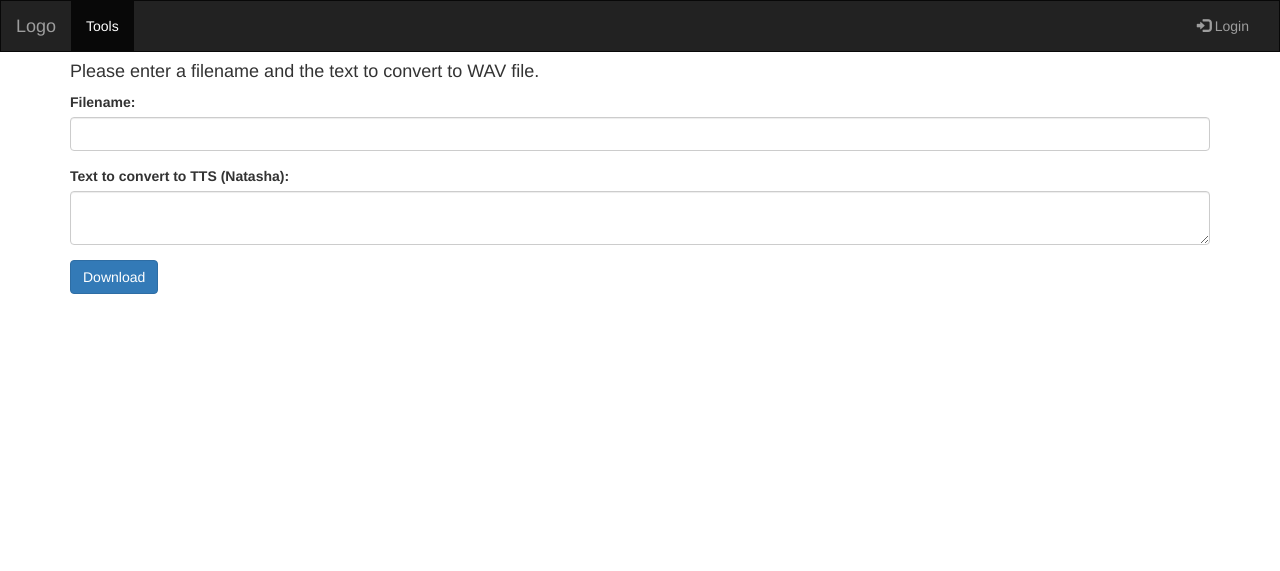
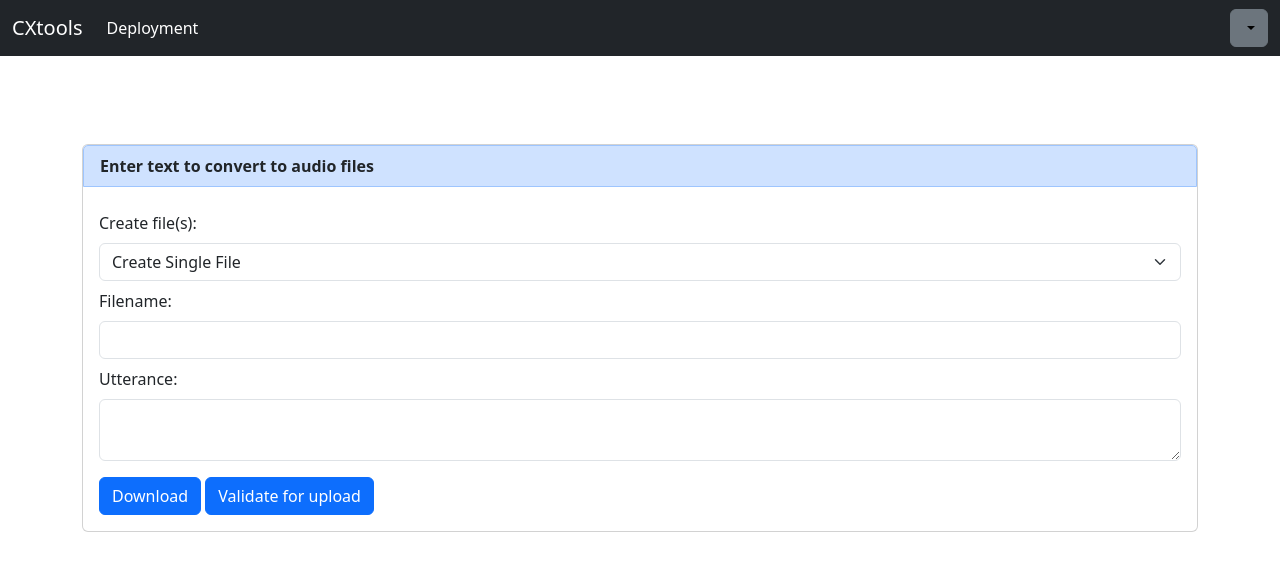
Before and after one commit to caiwallisjones-optus/cxtools, a Flask app: page /tools in a window 1280 px wide. Shown: the top 571 px of the page. Run offline with Flask 3, Linux system fonts and the light colour scheme; the visitor is signed in with stand-in values (Sample User, id 1); parts of the project's set-up code (start-up, migrations or seed data) failed here and were passed over; some libraries are stand-ins or nearby versions.

Commit message:
New tools in bootstrap 5

```diff
--- a/app.py
+++ b/app.py
@@ -304,7 +304,7 @@ def projects():
         id = request.form['id'] # get the value of the clicked button
         item = local.db.GetProject(id)
         cx_conn = local.cxone.CxOne(item[10],item[11])
-        if (cx_conn.get_token()):
+        if (cx_conn.get_token() is not None):
             #We got a token so now let get the bu
             bu = cx_conn.GetBusinessUnit()
             buid = bu['businessUnitId']
@@ -733,7 +733,7 @@ def audio():
             voice_font = "en-AU-NatashaNeural"
 
             tts = local.tts.Speech(sub_key)
-            if (tts.get_token()==False):
+            if (tts.get_token() is None):
                 return render_template('audiofile-list.html',audiofiles = filelist, errMsg = "Error connecting to Azure for TTS key - please try again later")
 
             audio_response = tts.save_audio(file[3], voice_font)
@@ -808,7 +808,7 @@ def poc():
     if action =="import":
         item = local.db.GetProject(flask_login.current_user.activeProjectId)
         cx_conn = local.cxone.CxOne(item[10],item[11])
-        if (cx_conn.get_token()):
+        if (cx_conn.get_token() is not None):
             #We got a token so now let get the bu
             poc = cx_conn.GetPocInfo()
             print(poc)
@@ -879,7 +879,7 @@ def hoo():
     if action =="import":
         item = local.db.GetProject(flask_login.current_user.activeProjectId)
         cx_conn = local.cxone.CxOne(item[10],item[11])
-        if (cx_conn.get_token()):
+        if (cx_conn.get_token() is not None):
             #We got a token so now let get the bu
             hoo = cx_conn.GetHooInfo()
             for item in hoo:
@@ -956,7 +956,7 @@ def skill():
     if action == "import":
         item = local.db.GetProject(flask_login.current_user.activeProjectId)
         cx_conn = local.cxone.CxOne(item[10],item[11])
-        if (cx_conn.get_token()):
+        if (cx_conn.get_token() is not None):
             #We got a token so now let get the bu
             skill = cx_conn.GetSkillInfo()
             for item in skill:
@@ -1007,35 +1007,56 @@ def skill():
 def tools():
     print('Request for tools page received')
     if request.method == 'GET':
-       return render_template('tools.html')
+       return render_template('tools-wav.html')
 
-    Filename = request.form.get('filename')
-    TtsData = request.form.get('ttsdata')
 
-    print('Filename=%s' % Filename)
-    print('TtsData=%s' % TtsData)
+    #POST
+    #Check if we are setting connection info:
+    action = request.form.get('action')
+    action_type = request.form.get('action_type')
+    user_name = request.form.get('action_username')
+    user_password = request.form.get('action_password')
 
-    if Filename:
-       print('Request for text to speech with a filename=%s' % Filename)
-       text_input = TtsData
-       sub_key = local.db.GetSetting('tts_key')
-       voice_font = "en-AU-NatashaNeural"
+    if action == "login_connect":
+        client = local.cxone.CxOne(user_name,user_password)
 
-       tts = local.tts.Speech(sub_key)
-       tts.get_token()
-       audio_response = tts.save_audio(text_input, voice_font)
+        if (user_name == '' or user_password == '') or (client.get_token() is None):
+            flash("Invalid credentials to connect to BU - you can still download speech files, without connecting","Information")
+            return render_template('tools-wav.html')
+        #We have a token so return to client and let them know
+        return render_template('tools-wav.html', action_type = action_type, token = client.get_token(), connection_name = client.bu['businessUnitName'])
 
-       print('Length=%s' % len(audio_response))
-       #https://stackoverflow.com/questions/69076959/send-a-file-to-the-user-then-delete-file-from-server/69080438#69080438
-       #A better way??
+    if action == "files_download":
+        token = request.form.get('token')
+        connection_name = request.form.get("connection_name")
+        create_type =  request.form.get('file_type')
+        tts_filename =  request.form.get('file_name')
+        tts_utterance = request.form.get('word_input')
+        if (tts_filename == '' or tts_utterance == ''):
+            flash("Please enter a filename and the text to convert to WAV format","Information")
+            return render_template('tools-wav.html', token = token, connection_name = connection_name)
 
-       with BytesIO(audio_response) as output:
-          output.seek(0)
-          headers = {"Content-disposition": "attachment; filename=%s" % Filename }
-          return Response(output.read(), mimetype='audio/wav', headers=headers)
-    else:
-       print('Invalid filename -- requesting again')
-       return render_template('tools.html', errMsg = 'Invalid filename - please use a valid filename')
+        if not(tts_filename.lower().endswith('.wav')):
+            tts_filename = tts_filename +".wav"
+        voice_font = "en-AU-NatashaNeural"
+        tts_subscription_key = local.db.GetSetting('tts_key')
+        tts = local.tts.Speech(tts_subscription_key)
+        tts.get_token()
+        audio_response = tts.save_audio(tts_utterance, voice_font)
+
+        print(f'Length={len(audio_response)}')
+        #And provide download to user
+        with BytesIO(audio_response) as output:
+            output.seek(0)
+            headers = {"Content-disposition": "attachment; filename=%s" % tts_filename }
+            return Response(output.read(), mimetype='audio/wav', headers=headers)
+
+    if action == "login_clear":
+        return render_template('tools-wav.html')
+
+    flash("Unknown Action","Error")
+    return render_template('tools-wav.html')
+
 @app.route('/phone', methods=['GET','POST'])
 def phone():
    return render_template('chat.html')
@@ -1058,11 +1079,12 @@ def instance():
 
 @app.route('/deployment', methods=['GET','POST'])
 def deployment():
-    pass
+    data_model = local.datamodel.DataModel(flask_login.current_user.id,flask_login.current_user.activeProjectId)
+
     if request.method == 'POST':
         action = request.form['action'] # get the value of the clicked button
         client = None
-        project = local.db.GetProject(flask_login.current_user.activeProjectId)
+        project = local.db.GetProject(data_model.project_id)
 
         match action:
             case "bu_check":
@@ -1070,7 +1092,7 @@ def deployment():
                     client = local.cxone.CxOne(project[10],project[11])
                 except:
                     return render_template('deployment.html', errMsg = "Invalid Key/Secret - add details to project")
-                if (client is not None and client.get_token()):
+                if (client is not None and client.get_token() is not None):
                     businessUnit = client.GetBusinessUnit()
                     result = f"You are connecting to Business Unit: {businessUnit['businessUnitName']}"
                     return render_template('deployment.html', errMsg = result)
@@ -1083,11 +1105,15 @@ def deployment():
                 data_list = ReadDataList(wrapper)
 
                 client = local.cxone.CxOne(project[10],project[11])
-                if (client is not None and client.get_token()):
+                if (client is not None and client.get_token() is not None):
                     client.CreateAddressBook(address_name,{ "addressBookEntries" : data_list})
                     return render_template('deployment.html', errMsg = 'Address book uploaded')
                 else:
                     return render_template('deployment.html', errMsg = 'Error Uploading Address book')
+            case "queue":
+                switch_statement = data_model.ExportQueueSwitch()
+            case "dnis":
+                switch_statement = data_model.ExportDnisSwith()
             case _:
                 return render_template('deployment.html', errMsg = 'Unknown action')
 
--- a/templates/base.html
+++ b/templates/base.html
@@ -50,7 +50,8 @@
         <ul class="nav navbar-nav navbar-right">
           <li><a href="/tools">Tools</a></li>
           <li class="dropdown">
-            <a class="dropdown-toggle" data-toggle="dropdown" href="#">{{current_user.activeProjectId}}
+            {% set curr_id = current_user.activeProjectId|int %}
+            <a class="dropdown-toggle" data-toggle="dropdown" href="#">{{current_user.projects[curr_id]}}
             <span class="caret"></span></a>
             <ul class="dropdown-menu">
               <h6 class="dropdown-header">{{current_user.email}}</h6>
--- a/templates/macro.jinja
+++ b/templates/macro.jinja
@@ -13,3 +13,49 @@
 </div>
 <br>
 {% endmacro %}
+
+{% macro def_RenderInput(input_type,action_name,default_value) %}
+
+{% if input_type == "HOO_LOOKUP" %}
+  <input type="text" class="form-control" name="{{action_name}}" list="{{input_type}}" value = "{{default_value}}" />
+  <datalist id="{{input_type}}">
+  {% for data_item in data_model.GetHooList()%}
+    <option>{{data_item['name']}}</option>
+  {% endfor %}
+  </datalist>
+{% elif input_type == "WAV_LOOKUP" %}
+  <input type="text" class="form-control" name="{{action_name}}" list="{{input_type}}" value = "{{default_value}}" />
+  <datalist id="{{input_type}}">
+  {% for data_item in data_model.GetUserWavList()%}
+    <option>{{data_item['name']}}</option>
+  {% endfor %}
+  </datalist>
+{% elif input_type == "SKILL_LOOKUP" %}
+  <input type="text" class="form-control" name="{{action_name}}" list="{{input_type}}" value = "{{default_value}}" />
+  <datalist id="{{input_type}}">
+    {% for data_item in data_model.GetSkillList()%}
+    <option>{{data_item['name']}}</option>
+    {% endfor %}
+  </datalist>
+{% elif input_type == "ACTION_LOOKUP" %}
+  <select class="form-control" id="{{action_name}}" name="{{action_name}}" >
+    {% for data_item in data_model.GetMenuActions()%}
+    {% set data_line = data_item.split('|')%}
+    <option value={{data_line[0]}}>{{data_line[1]}}</option>
+    {% endfor %}
+  </select>
+{% elif input_type == "DROPDOWN" %}
+  <select class="form-select"  id="{{action_name}}" name="{{action_name}}" >
+    {% for data_line in default_value.split('|')%}
+      {% set data = data_line.split(',' )%}
+      <option value={{data[0]}}>{{data[1]}}</option>
+    {% endfor %}
+  </select>
+{% elif input_type == "PASSWORD" %}
+  <input type="password" class="form-control" id="{{action_name}}" name="{{action_name}}">
+{% elif input_type =="TEXTAREA" %}
+    <textarea class="form-control" id="{{action_name}}" name="{{action_name}}">{{default_value}}</textarea>
+{% else %}
+  <input type="text" class="form-control" id="{{action_name}}" name="{{action_name}}" value="{{default_value}}">
+{% endif %}
+{% endmacro %}
--- /dev/null
+++ b/templates/tools-base.html
@@ -0,0 +1,117 @@
+{% import 'macro.jinja' as common %}
+
+{# https://getbootstrap.com/docs/5.3/getting-started/introduction/ #}
+<!doctype html>
+<html lang="en">
+  <head>
+    <meta charset="utf-8">
+    <meta name="viewport" content="width=device-width, initial-scale=1">
+    <title>CX Tools - CX one helper functions</title>
+    <link href="https://cdn.jsdelivr.net/npm/bootstrap@5.3.3/dist/css/bootstrap.min.css" rel="stylesheet" integrity="sha384-QWTKZyjpPEjISv5WaRU9OFeRpok6YctnYmDr5pNlyT2bRjXh0JMhjY6hW+ALEwIH" crossorigin="anonymous">
+
+    <link rel="stylesheet" href="https://cdn.jsdelivr.net/npm/bootstrap-icons@1.11.3/font/bootstrap-icons.min.css">
+    {% block head %}
+    {% endblock %}
+  </head>
+  <body>
+    <script src="https://cdn.jsdelivr.net/npm/bootstrap@5.3.3/dist/js/bootstrap.min.js" integrity="sha384-0pUGZvbkm6XF6gxjEnlmuGrJXVbNuzT9qBBavbLwCsOGabYfZo0T0to5eqruptLy" crossorigin="anonymous"></script>
+    <script src="https://cdn.jsdelivr.net/npm/bootstrap@5.3.3/dist/js/bootstrap.bundle.min.js" integrity="sha384-YvpcrYf0tY3lHB60NNkmXc5s9fDVZLESaAA55NDzOxhy9GkcIdslK1eN7N6jIeHz" crossorigin="anonymous"></script>
+    <script src="https://cdn.jsdelivr.net/npm/@popperjs/core@2.11.8/dist/umd/popper.min.js" integrity="sha384-I7E8VVD/ismYTF4hNIPjVp/Zjvgyol6VFvRkX/vR+Vc4jQkC+hVqc2pM8ODewa9r" crossorigin="anonymous"></script>
+
+    {# Nav BAR - TOP#}
+    <nav class="navbar navbar-expand-md navbar-dark fixed-top bg-dark">
+      <div class="container-fluid">
+        <a class="navbar-brand" href="#">CXtools</a>
+        <button class="navbar-toggler" type="button" data-bs-toggle="collapse" data-bs-target="#navbarCollapse" aria-controls="navbarCollapse" aria-expanded="false" aria-label="Toggle navigation">
+          <span class="navbar-toggler-icon"></span>
+        </button>
+        <div class="collapse navbar-collapse" id="navbarCollapse">
+          <ul class="navbar-nav me-auto mb-2 mb-md-0">
+            <li class="nav-item">
+              <a class="nav-link active" aria-current="page" href="/">Deployment</a>
+            </li>
+          </ul>
+        </div>
+        {% if (current_user.is_anonymous) %}
+        <a href="/login" class="btn btn-outline-light me-2" role="button"><i class="bi bi-box-arrow-in-right"></i> Login</a>
+        {% else %}
+        <div class="flex-shrink-0 dropdown">
+          <a href="#" class="d-block btn btn-secondary link-body-emphasis text-decoration-none dropdown-toggle" data-bs-toggle="dropdown" aria-expanded="false">
+            {% set curr_id = current_user.activeProjectId|int %}
+            {{current_user.projects[curr_id]}}
+          </a>
+          <ul class="dropdown-menu text-small shadow" style="position: absolute; inset: 0px auto auto -80px; margin: 0px; transform: translate3d(0px, 34.4px, 0px);" data-popper-placement="bottom-start">
+            <h6 class="dropdown-header">{{current_user.email}}</h6>
+            {% for item in current_user.projects %}
+            <li><a class="dropdown-item" href="/instance?instance={{item}}">{{current_user.projects[item]}}</a></li>
+            {% endfor %}
+            <li><hr class="dropdown-divider"></li>
+            <li><a class="dropdown-item" href="/logout">Sign out</a></li>
+          </ul>
+
+        </div>
+        <i class="bi bi-queue-circle-fill"></i>
+        {% endif %}
+      </div>
+
+    </nav>
+    <br><br><br><br>
+
+    {# Common code to flash messages as needed #}
+    <div class="container">
+      {% with messages = get_flashed_messages(with_categories=true) %}
+      {% if messages %}
+        <ul class=flashes>
+        {% for category, message in messages %}
+        <div class="alert alert-success">
+          <strong>{{ category }}!</strong> {{ message }}
+        </div>
+        {% endfor %}
+        </ul>
+      {% endif %}
+      {% endwith %}
+    </div>
+
+    {# And the actual data we want  to display #}
+    <main class="container">
+
+    {% block connection_card %}
+      <form method="post" action="{{url_for('tools')}}">
+      {% if (current_user.is_anonymous) %}
+      <input type="hidden" name="action_type" value="{{ action_type }}">
+      <input type="hidden" name="token" value="{{ token }}">
+      <input type="hidden" name="connection_name" value="{{ connection_name }}">
+      {# do we have a connection_name display a different card #}
+      {%if token is defined %}
+      <div class="card" >
+        <b><p class="card-header bg-primary-subtle border border-primary-subtle" data-toggle="collapse" data-target="#connection">Connected to: {{connection_name}}</p></b>
+        <div class="card-body" >
+          <button type="submit" class="form-control btn btn-primary btn-med  pull-right" name="action" value="login_clear">Clear</button>
+        </div>
+      </div>
+      {%else%}
+      <div class="card" >
+        <b><p class="card-header bg-primary-subtle border border-primary-subtle" data-toggle="collapse" data-target="#connection">You can add CXone credentials to enable direct access to a business unit</p></b>
+        <div class="card-body" >
+            <label class ="text my-2">Connection Type:</label><br>
+            {{common.def_RenderInput("DROPDOWN","action_type","key,API Key and Secret|password,Username and Password")}}
+            <label class ="text my-2" >Username/Key:</label><br>
+            {{common.def_RenderInput("TEXT","action_username","")}}
+            <label class ="text my-2">Password/Secret:</label><br>
+            {{common.def_RenderInput("PASSWORD","action_password","")}}
+            <p></p>
+            <button type="submit" class="form-control btn btn-primary btn-med  pull-right" name="action" value="login_connect">Connect</button>
+        </div>
+      </div>
+    {% endif %} {# Has token#}
+    {% endif %} {#Anonymous#}
+    <br><br>
+    {% endblock %}
+
+    {% block main_page %}
+    {% endblock %}
+      </form>
+    </main>
+
+    </body>
+</html>
--- /dev/null
+++ b/templates/tools-wav.html
@@ -0,0 +1,19 @@
+{% extends 'tools-base.html' %}
+{% block main_page %}
+<div class="card" >
+  <b><p class="card-header bg-primary-subtle border border-primary-subtle" data-toggle="collapse" data-target="#connection">Enter text to convert to audio files</p></b>
+  <div class="card-body" >
+    <label class ="text my-2">Create file(s):</label><br>
+    {{common.def_RenderInput("DROPDOWN","file_type","single,Create Single File|multi,Upload (only) multiple files")}}
+    <label class ="text my-2" >Filename:</label><br>
+    {{common.def_RenderInput("TEXT","file_name","")}}
+    <label class ="text my-2">Utterance:</label><br>
+    {{common.def_RenderInput("TEXTAREA","word_input","")}}
+    <p></p>
+    <div class = "pull-right">
+      <button type="submit" class=" btn btn-primary btn-med  pull-right" name="action" value="files_download">Download</button>
+      <button type="submit" class=" btn btn-primary btn-med  pull-right " name="action" value="files_validate">Validate for upload</button>
+    </div>
+  </div>
+</div>
+{% endblock %}
--- a/templates/tools.html
+++ /dev/null
@@ -1,93 +0,0 @@
-<!doctype html>
-<html lang="en">
-<head>
-    <title>CX Tools</title>
-    <meta charset="utf-8">
-    <meta name="viewport" content="width=device-width, initial-scale=1">
-    <!--<link rel="stylesheet" href="{{ url_for('static', filename='bootstrap/css/bootstrap.min.css') }}"> -->
-    <!--<link rel="shortcut icon" href="{{ url_for('static', filename='favicon.ico') }}"> -->
-
-    <link rel="stylesheet" href="https://maxcdn.bootstrapcdn.com/bootstrap/3.4.1/css/bootstrap.min.css">
-    <!--<link href="https://cdn.jsdelCallFlow.net/npm/bootstrap@5.2.3/dist/css/bootstrap.min.css" rel="stylesheet" integrity="sha384-rbsA2VBKQhggwzxH7pPCaAqO46MgnOM80zW1RWuH61DGLwZJEdK2Kadq2F9CUG65" crossorigin="anonymous">-->
-
-    <script src="https://ajax.googleapis.com/ajax/libs/jquery/3.7.1/jquery.min.js"></script>
-    <script src="https://maxcdn.bootstrapcdn.com/bootstrap/3.4.1/js/bootstrap.min.js"></script>
-    <style>
-      /* Remove the navbar's default margin-bottom and rounded borders */
-      .navbar {
-        margin-bottom: 0;
-        border-radius: 0;
-      }
-
-      /* Set height of the grid so .sidenav can be 100% (adjust as needed) */
-      .row.content {height: 450px}
-
-      /* Set gray background color and 100% height */
-      .sidenav {
-        padding-top: 20px;
-        background-color: #f1f1f1;
-        height: 100%;
-      }
-
-      /* Set black background color, white text and some padding */
-      footer {
-        background-color: #555;
-        color: white;
-        padding: 15px;
-      }
-
-      /* On small screens, set height to 'auto' for sidenav and grid */
-      @media screen and (max-width: 767px) {
-        .sidenav {
-          height: auto;
-          padding: 15px;
-        }
-        .row.content {height:auto;}
-      }
-    </style>
-</head>
-<body>
-
-  <nav class="navbar navbar-inverse">
-    <div class="container-fluid">
-      <div class="navbar-header">
-        <button type="button" class="navbar-toggle" data-toggle="collapse" data-target="#myNavbar">
-          <span class="icon-bar"></span>
-          <span class="icon-bar"></span>
-          <span class="icon-bar"></span>
-        </button>
-        <a class="navbar-brand" href="#">Logo</a>
-      </div>
-      <div class="collapse navbar-collapse" id="myNavbar">
-        <ul class="nav navbar-nav">
-          <li class="active"><a href="tools">Tools</a></li>
-        </ul>
-        <ul class="nav navbar-nav navbar-right">
-          <li><a href="/login"><span class="glyphicon glyphicon-log-in"></span> Login</a></li>
-        </ul>
-      </div>
-    </div>
-  </nav>
-  <div class="container">
-    <h4>Please enter a filename and the text to convert to WAV file.</h4>
-    {% if errMsg%}
-    <!--We had an error the last time we told the user to do this - display and retry-->
-    <h4 class="justify-content-lg-center btn-warning">{{errMsg}}</h4>
-    {% endif %}
-
-    <form method="post" action="{{url_for('tools')}}">
-      <div class="form-group">
-        <label for="filename">Filename:</label>
-        <input type="text" class="form-control" id="filename" name="filename" >
-      </div>
-      <div class="form-group">
-        <label for="ttsdata">Text to convert to TTS (Natasha):</label>
-        <textarea type="textarea" class="form-control" id="ttsdata" name="ttsdata" ></textarea>
-      </div>
-      <div class="d-grid gap-2 d-sm-flex justify-content-sm-center my-2">
-        <button type="submit" class="btn btn-primary btn-med px-4 gap-3">Download</button>
-      </div>
-    </form>
-  </div>
-</body>
-</html>
```
Also changed, not shown: local/cxone.py (+4 -5 lines), local/datamodel.py (+34 -7 lines), templates/base copy.html (deleted, +0 -93 lines), templates/deployment.html (+9 -4 lines), templates/index.html (deleted, +0 -9 lines).
